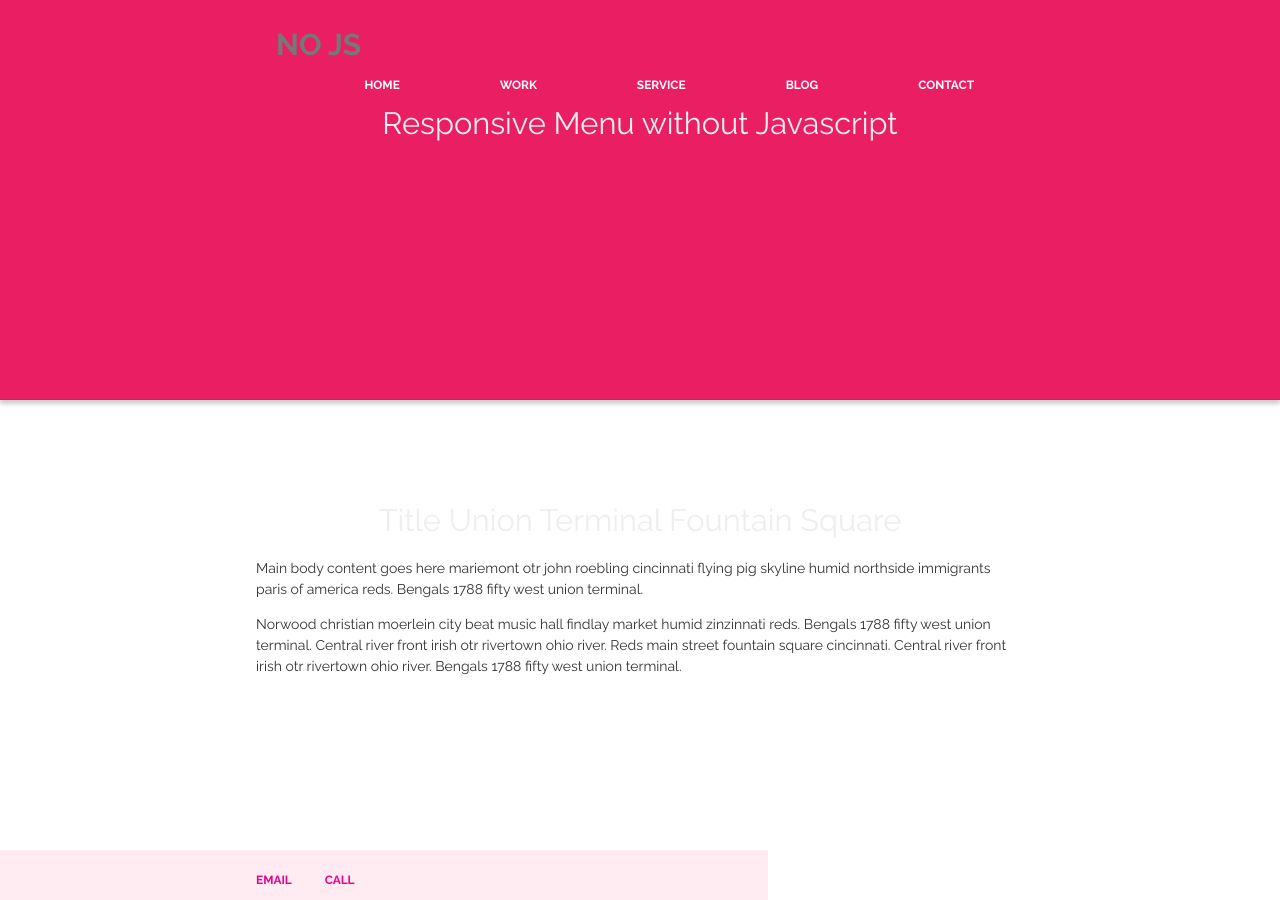
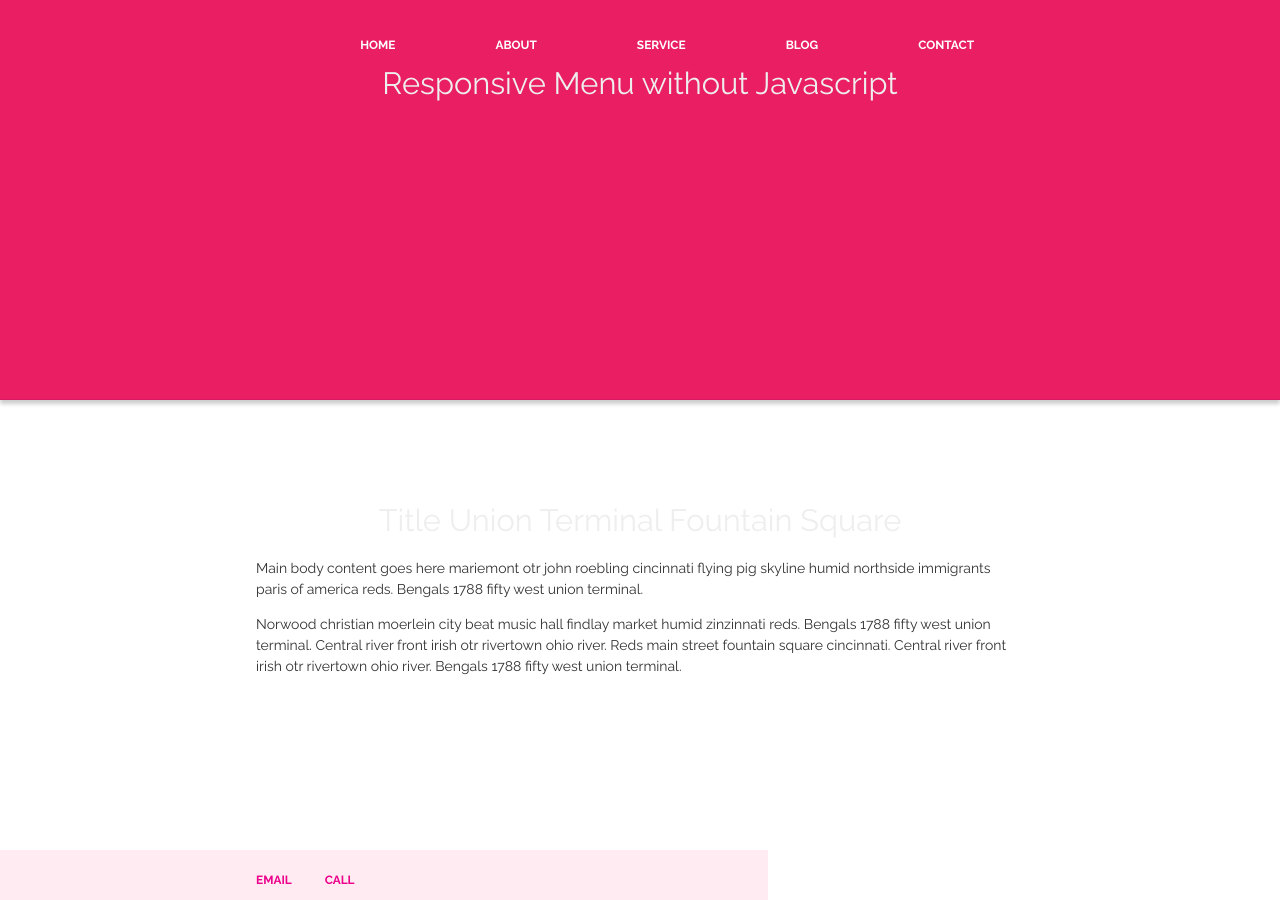
Before and after one commit to banbanbana/happybana.github.io, a Jekyll site: the page index.html, which Jekyll copies as it is, in a window 1280 px wide. Built offline with Jekyll 4.4.1, drawn with Linux system fonts in a browser that asks for light colours.

Commit message:
Update index.html

```diff
--- a/index.html
+++ b/index.html
@@ -10,15 +10,13 @@
 <header>
   <div class="inner">
     <nav>
-      <a href="#" class="logo">NO JS</a>
       <input type="checkbox" id="nav" /><label for="nav"></label>
       <ul>
-        <li><a href="#">Home</a></li>
+        <li><a href="/">Home</a></li>
         <li>
-          <a href="#">Work</a>
+          <a href="/about">About</a>
           <ul>
-            <li><a href="#">Web</a></li>
-            <li><a href="#">Print</a></li>
+            <li><a href="/blog">Blog</a></li>
           </ul>
         </li>
         <li><a href="#">Service</a></li>
```
